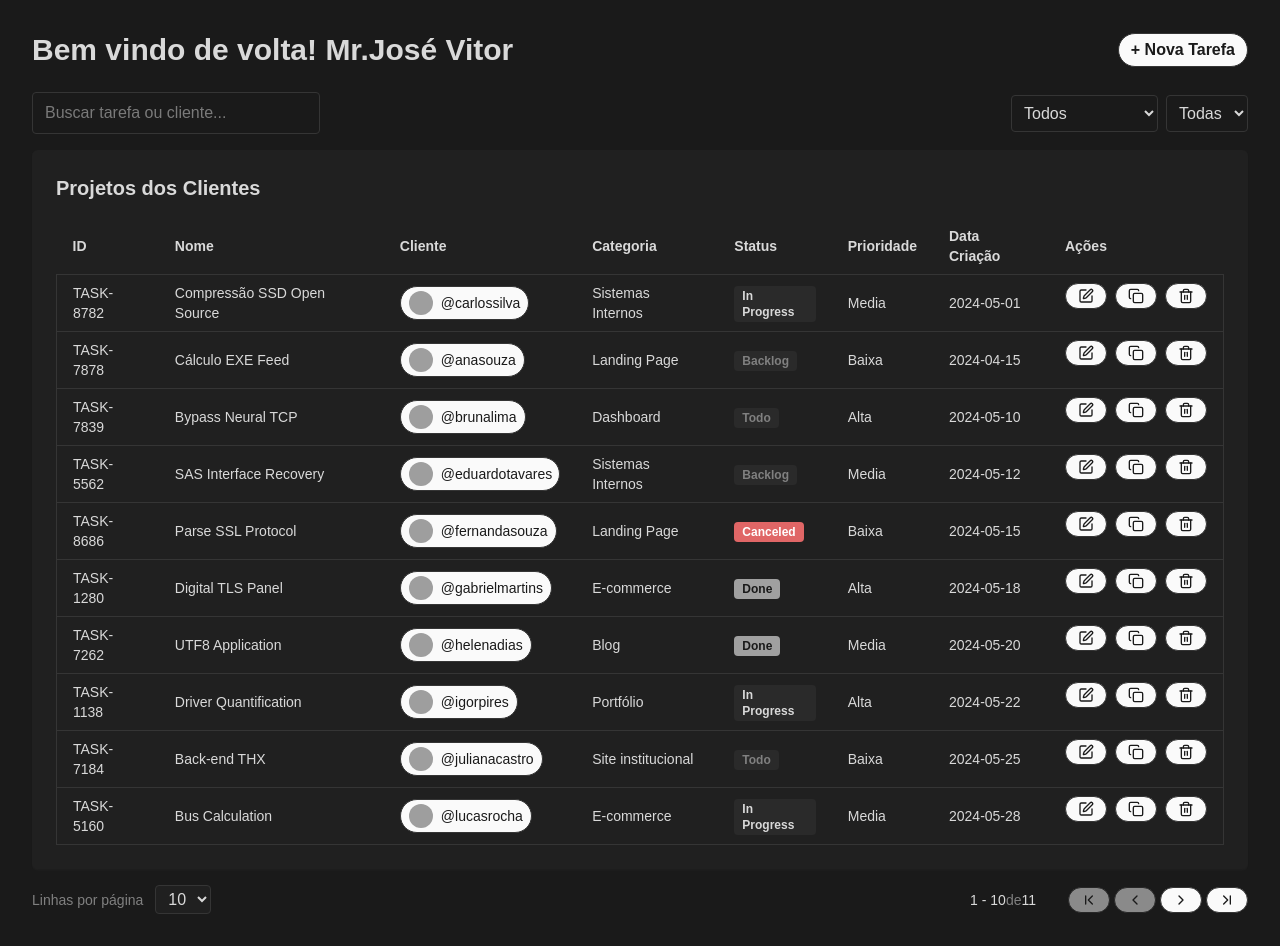
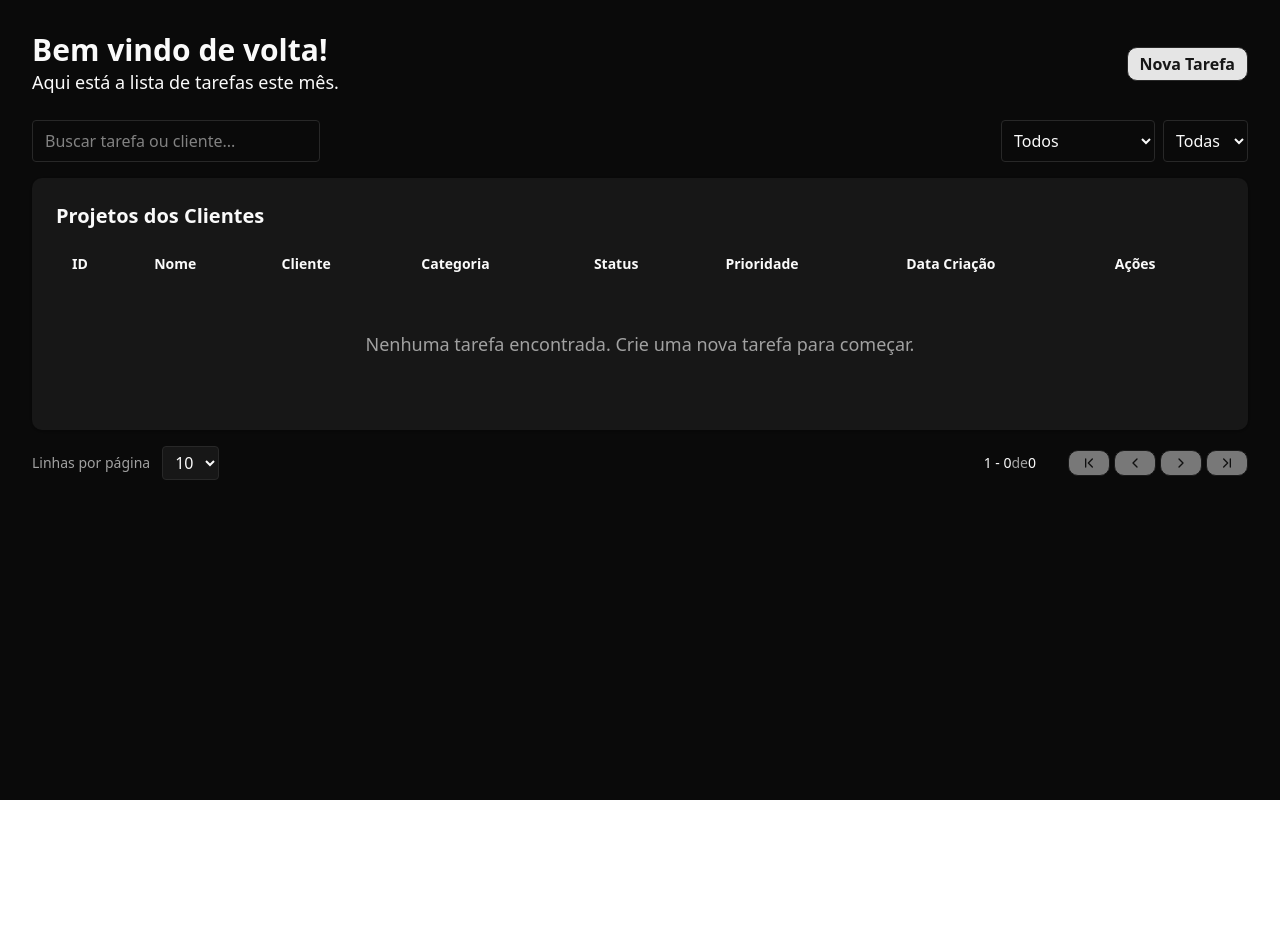
Before and after one commit to josevitor555/dashboardmcp, a React (Vite) app: page / in a window 1280 px wide. After the commit the page ends 800 px from the top, so only its background shows below. Built offline with nearby package versions, Linux system fonts and the light colour scheme; grey boxes are pictures that could not be loaded.

Commit message:
22/07/2025

```diff
--- a/package.json
+++ b/package.json
@@ -13,7 +13,9 @@
     "@tailwindcss/vite": "^4.1.11",
     "class-variance-authority": "^0.7.1",
     "clsx": "^2.1.1",
+    "framer-motion": "^12.23.6",
     "lucide-react": "^0.525.0",
+    "motion": "^12.23.6",
     "react": "^19.1.0",
     "react-dom": "^19.1.0",
     "tailwind-merge": "^3.3.1",
--- a/src/App.css
+++ b/src/App.css
@@ -36,13 +36,18 @@
 
 /* Botões customizados */
 .btn-primary {
-  background: #fafafa;
+  background: var(--primary);
   color: var(--primary-foreground);
   border: 1px solid var(--border);
-  border-radius: 25px;
+  border-radius: var(--radius);
   padding: 0.25rem 0.75rem;
   font-weight: 600;
-  transition: background 0.2s;
+  transition: background 0.2s, color 0.2s, border 0.2s;
+}
+.btn-primary:hover {
+  background: var(--primary-foreground);
+  color: var(--primary);
+  border-color: var(--primary);
 }
 
 /* Badges customizadas */
@@ -62,3 +67,7 @@
   background: var(--muted);
   color: var(--muted-foreground);
 }
+
+::-webkit-scrollbar {
+  width: 0;
+}
--- a/src/App.tsx
+++ b/src/App.tsx
@@ -2,13 +2,15 @@
 import './App.css';
 import './index.css';
 
-import { projetosMock } from './lib/projects-mock';
+// import { projetosMock } from './lib/projects-mock';
 import { Edit, Copy, Trash2 } from 'lucide-react';
+
 // Adicionar importação do Avatar
 import * as React from 'react';
 import { Badge } from './lib/Badge';
 import type { Projeto } from './lib/projects-mock';
 import { ChevronFirst, ChevronLast, ChevronLeft, ChevronRight } from "lucide-react";
+import { motion, AnimatePresence } from 'framer-motion';
 
 // Componente Avatar simplificado (mock do ShadCN)
 const Avatar = ({ src, alt, fallback }: { src?: string; alt?: string; fallback: string }) => (
@@ -18,15 +20,15 @@ const Avatar = ({ src, alt, fallback }: { src?: string; alt?: string; fallback:
     tabIndex={0}
     aria-label={`Cliente ${alt}`}
   >
-    <img
+    {/* <img
       src={src}
       alt={alt}
       className="w-6 h-6 rounded-full object-cover"
       width={24}
       height={24}
       aria-hidden="true"
-    />
-    <span className="font-medium text-sm">@{alt?.toLowerCase().replace(/ /g, '') || fallback}</span>
+    /> */}
+    <span className="font-medium text-sm">{alt?.toLowerCase().replace(/ /g, '') || fallback}</span>
   </button>
 );
 
@@ -69,11 +71,131 @@ function filterProjetos(projetos: Projeto[], search: string, status: string, pri
   });
 }
 
+const categorias = [
+  'Blog', 'E-commerce', 'Portfólio', 'Site institucional', 'Landing Page', 'Dashboard administrativo', 'Outros'
+];
+const statusDropdown = [
+  { value: 'planejamento', label: 'Planejamento' },
+  { value: 'iniciado', label: 'Iniciado' },
+  { value: 'in_progress', label: 'Em Progresso' },
+  { value: 'done', label: 'Finalizado' },
+  { value: 'paused', label: 'Pausado' },
+  { value: 'canceled', label: 'Cancelado' },
+  { value: 'revisao', label: 'Revisão' },
+];
+const prioridadesDropdown = [
+  { value: 'alta', label: 'Alta' },
+  { value: 'media', label: 'Média' },
+  { value: 'baixa', label: 'Baixa' },
+];
+
+function getToday() {
+  return new Date().toISOString().split('T')[0];
+}
+
+function ModalNovaTarefa({ open, onClose, onAdd }: { open: boolean; onClose: () => void; onAdd: (novoProjeto: any) => void }) {
+  const [form, setForm] = React.useState({
+    nome: '',
+    cliente: '',
+    descricao: '',
+    categoria: categorias[0],
+    prioridade: 'media',
+    status: 'planejamento',
+    dataCriacao: getToday(),
+    dataEntrega: '',
+    link: '',
+    notas: '',
+  });
+  function handleChange(e: React.ChangeEvent<HTMLInputElement | HTMLTextAreaElement | HTMLSelectElement>) {
+    setForm(f => ({ ...f, [e.target.name]: e.target.value }));
+  }
+  function handleSubmit(e: React.FormEvent) {
+    e.preventDefault();
+    const novoProjeto = {
+      id: `TASK-${Math.floor(Math.random() * 9000 + 1000)}`,
+      nome: form.nome,
+      cliente: form.cliente.startsWith('@') ? form.cliente : `@${form.cliente}`,
+      avatarUrl: undefined,
+      categoria: form.categoria,
+      status: form.status,
+      prioridade: form.prioridade,
+      dataCriacao: form.dataCriacao,
+      dataEntrega: form.dataEntrega,
+      descricao: form.descricao,
+      link: form.link,
+      notas: form.notas,
+    };
+    onAdd(novoProjeto);
+    onClose();
+  }
+  if (!open) return null;
+  return (
+    <div className="fixed inset-0 z-50 flex items-center justify-center bg-black/40">
+      <form onSubmit={handleSubmit} className="bg-card rounded-lg shadow-lg p-6 w-full max-w-lg flex flex-col gap-4">
+        <h3 className="text-xl font-bold mb-2">Nova Tarefa</h3>
+        <div className="flex flex-col gap-2">
+          <label className="text-sm font-medium">Nome do Projeto</label>
+          <input name="nome" required value={form.nome} onChange={handleChange} className="border border-border rounded px-3 py-2 bg-background text-foreground" placeholder="Ex: Landing Page do Zé do Táxi" />
+        </div>
+        <div className="flex flex-col gap-2">
+          <label className="text-sm font-medium">Cliente</label>
+          <input name="cliente" required value={form.cliente} onChange={handleChange} className="border border-border rounded px-3 py-2 bg-background text-foreground" placeholder="Pessoa ou empresa" />
+        </div>
+        <div className="flex flex-col gap-2">
+          <label className="text-sm font-medium">Descrição</label>
+          <textarea name="descricao" required value={form.descricao} onChange={handleChange} className="border border-border rounded px-3 py-2 bg-background text-foreground" placeholder="Breve descrição do projeto" />
+        </div>
+        <div className="flex gap-2">
+          <div className="flex flex-col gap-2 w-1/2">
+            <label className="text-sm font-medium">Categoria</label>
+            <select name="categoria" value={form.categoria} onChange={handleChange} className="border border-border rounded px-2 py-2 bg-background text-foreground">
+              {categorias.map(cat => <option key={cat} value={cat}>{cat}</option>)}
+            </select>
+          </div>
+          <div className="flex flex-col gap-2 w-1/2">
+            <label className="text-sm font-medium">Prioridade</label>
+            <select name="prioridade" value={form.prioridade} onChange={handleChange} className="border border-border rounded px-2 py-2 bg-background text-foreground">
+              {prioridadesDropdown.map(opt => <option key={opt.value} value={opt.value}>{opt.label}</option>)}
+            </select>
+          </div>
+        </div>
+        <div className="flex gap-2">
+          <div className="flex flex-col gap-2 w-1/2">
+            <label className="text-sm font-medium">Status</label>
+            <select name="status" value={form.status} onChange={handleChange} className="border border-border rounded px-2 py-2 bg-background text-foreground">
+              {statusDropdown.map(opt => <option key={opt.value} value={opt.value}>{opt.label}</option>)}
+            </select>
+          </div>
+          <div className="flex flex-col gap-2 w-1/2">
+            <label className="text-sm font-medium">Previsão de Entrega</label>
+            <input name="dataEntrega" type="date" value={form.dataEntrega} onChange={handleChange} className="border border-border rounded px-2 py-2 bg-background text-foreground" />
+          </div>
+        </div>
+        <div className="flex flex-col gap-2">
+          <label className="text-sm font-medium">Link do Projeto</label>
+          <input name="link" type="url" value={form.link} onChange={handleChange} className="border border-border rounded px-3 py-2 bg-background text-foreground" placeholder="URL do Figma, deploy, repositório..." />
+        </div>
+        <div className="flex flex-col gap-2">
+          <label className="text-sm font-medium">Observações/Notas</label>
+          <textarea name="notas" value={form.notas} onChange={handleChange} className="border border-border rounded px-3 py-2 bg-background text-foreground" placeholder="Notas ou observações extras" />
+        </div>
+        <div className="flex justify-end gap-2 mt-2">
+          <button type="button" onClick={onClose} className="btn-primary bg-muted text-foreground border border-border">Cancelar</button>
+          <button type="submit" className="btn-primary">Salvar</button>
+        </div>
+      </form>
+    </div>
+  );
+}
+
 const App = () => {
   const [search, setSearch] = React.useState('');
   const [status, setStatus] = React.useState('');
   const [prioridade, setPrioridade] = React.useState('');
-  const projetosFiltrados = filterProjetos(projetosMock, search, status, prioridade);
+  // const [projetos, setProjetos] = React.useState(projetosMock);
+  const [projetos, setProjetos] = React.useState<Projeto[]>([]);
+
+  const projetosFiltrados = filterProjetos(projetos, search, status, prioridade);
 
   // Pagination state
   const [page, setPage] = React.useState(0);
@@ -94,15 +216,24 @@ const App = () => {
     setPage(0); // Reset to first page when rows per page changes
   };
 
+  const handleDeleteProjeto = (id: string) => {
+    setProjetos((prev) => prev.filter((proj) => proj.id !== id));
+  };
+
   const startIndex = page * rowsPerPage;
   const endIndex = startIndex + rowsPerPage;
   const currentProjetos = projetosFiltrados.slice(startIndex, endIndex);
 
+  const [modalOpen, setModalOpen] = React.useState(false);
+
   return (
     <div className="app flex flex-col min-h-screen bg-background text-foreground p-8 dark">
       <div className="flex flex-col md:flex-row md:items-center md:justify-between mb-6 gap-4">
-        <h1 className='text-3xl font-bold'>Bem vindo de volta! Mr.José Vitor</h1>
-        <button className="btn-primary whitespace-nowrap">+ Nova Tarefa</button>
+        <div className='flex flex-col'>
+          <h1 className='text-3xl font-bold'>Bem vindo de volta!</h1>
+          <p className='text-lg font-semibol'>Aqui está a lista de tarefas este mês.</p>
+        </div>
+        <button className="btn-primary whitespace-nowrap" onClick={() => setModalOpen(true)}>Nova Tarefa</button>
       </div>
       <div className="flex flex-col md:flex-row md:items-center md:justify-between gap-4 mb-4">
         <input
@@ -136,7 +267,12 @@ const App = () => {
       <div className="bg-card rounded-lg shadow p-6">
         <h2 className="text-xl font-semibold mb-4">Projetos dos Clientes</h2>
         <div className="overflow-x-auto">
-          <table className="min-w-full text-sm">
+          <motion.table
+            className="min-w-full text-sm"
+            initial={{ opacity: 0, y: 20 }}
+            animate={{ opacity: 1, y: 0 }}
+            transition={{ duration: 0.4, ease: 'easeOut' }}
+          >
             <thead>
               <tr>
                 <th className="px-4 py-2 text-left">ID</th>
@@ -149,9 +285,25 @@ const App = () => {
                 <th className="px-4 py-2 text-left">Ações</th>
               </tr>
             </thead>
+            <AnimatePresence initial={false}>
               <tbody>
-              {currentProjetos.map((projeto) => (
-                <tr key={projeto.id} className="border border-border hover:bg-muted">
+                {currentProjetos.length === 0 ? (
+                  <tr>
+                    <td colSpan={8} className="text-center text-lg text-muted-foreground py-12">
+                      Nenhuma tarefa encontrada. Crie uma nova tarefa para começar.
+                    </td>
+                  </tr>
+                ) : (
+
+                  currentProjetos.map((projeto) => (
+                    <motion.tr
+                      key={projeto.id}
+                      className="border border-border hover:bg-muted"
+                      initial={{ opacity: 0, y: 10 }}
+                      animate={{ opacity: 1, y: 0 }}
+                      exit={{ opacity: 0, y: -10 }}
+                      transition={{ duration: 0.3, ease: 'easeOut' }}
+                    >
                       <td className="px-4 py-2">{projeto.id}</td>
                       <td className="px-4 py-2">{projeto.nome}</td>
                       <td className="px-4 py-2">
@@ -170,20 +322,39 @@ const App = () => {
                       <td className="px-4 py-2 capitalize">{projeto.prioridade}</td>
                       <td className="px-4 py-2">{projeto.dataCriacao}</td>
                       <td className="px-4 py-2 flex gap-2">
-                    <button className="btn-primary flex items-center gap-1 cursor-pointer" title="Editar">
+                        <motion.button
+                          whileHover={{ scale: 1.1 }}
+                          whileTap={{ scale: 0.95 }}
+                          className="btn-primary flex items-center gap-1 cursor-pointer"
+                          title="Editar"
+                        >
                           <Edit size={16} />
-                    </button>
-                    <button className="btn-primary flex items-center gap-1 cursor-pointer" title="Duplicar">
+                        </motion.button>
+                        <motion.button
+                          whileHover={{ scale: 1.1 }}
+                          whileTap={{ scale: 0.95 }}
+                          className="btn-primary flex items-center gap-1 cursor-pointer"
+                          title="Duplicar"
+                        >
                           <Copy size={16} />
-                    </button>
-                    <button className="btn-primary flex items-center gap-1 cursor-pointer" title="Excluir">
+                        </motion.button>
+                        <motion.button
+                          whileHover={{ scale: 1.1 }}
+                          whileTap={{ scale: 0.95 }}
+                          className="btn-primary flex items-center gap-1 cursor-pointer"
+                          title="Excluir"
+                          onClick={() => handleDeleteProjeto(projeto.id)}
+                        >
                           <Trash2 size={16} />
-                    </button>
+                        </motion.button>
                       </td>
-                </tr>
-              ))}
+                    </motion.tr>
+                  ))
+                )
+                }
               </tbody>
-          </table>
+            </AnimatePresence>
+          </motion.table>
         </div>
       </div>
       <div className="flex items-center justify-between gap-8 mt-4">
@@ -208,7 +379,7 @@ const App = () => {
           <span className="text-foreground">
             {page * rowsPerPage + 1} - {Math.min((page + 1) * rowsPerPage, totalRows)}
           </span>
-          {" "}de{" "}
+          {" "} de {" "}
           <span className="text-foreground">{totalRows}</span>
         </div>
         {/* Pagination buttons */}
@@ -247,6 +418,7 @@ const App = () => {
           </button>
         </div>
       </div>
+      <ModalNovaTarefa open={modalOpen} onClose={() => setModalOpen(false)} onAdd={(novoProjeto) => setProjetos(prev => [novoProjeto, ...prev])} />
     </div>
   );
 }
--- a/src/index.css
+++ b/src/index.css
@@ -4,99 +4,99 @@
 @custom-variant dark (&:is(.dark *));
 
 :root {
-  --background: oklch(0.9551 0 0);
-  --foreground: oklch(0.3211 0 0);
-  --card: oklch(0.9702 0 0);
-  --card-foreground: oklch(0.3211 0 0);
-  --popover: oklch(0.9702 0 0);
-  --popover-foreground: oklch(0.3211 0 0);
-  --primary: oklch(0.4891 0 0);
-  --primary-foreground: oklch(1.0000 0 0);
-  --secondary: oklch(0.9067 0 0);
-  --secondary-foreground: oklch(0.3211 0 0);
-  --muted: oklch(0.8853 0 0);
-  --muted-foreground: oklch(0.5103 0 0);
-  --accent: oklch(0.8078 0 0);
-  --accent-foreground: oklch(0.3211 0 0);
-  --destructive: oklch(0.5594 0.1900 25.8625);
-  --destructive-foreground: oklch(1.0000 0 0);
-  --border: oklch(0.8576 0 0);
-  --input: oklch(0.9067 0 0);
-  --ring: oklch(0.4891 0 0);
-  --chart-1: oklch(0.4891 0 0);
-  --chart-2: oklch(0.4863 0.0361 196.0278);
-  --chart-3: oklch(0.6534 0 0);
-  --chart-4: oklch(0.7316 0 0);
-  --chart-5: oklch(0.8078 0 0);
-  --sidebar: oklch(0.9370 0 0);
-  --sidebar-foreground: oklch(0.3211 0 0);
-  --sidebar-primary: oklch(0.4891 0 0);
-  --sidebar-primary-foreground: oklch(1.0000 0 0);
-  --sidebar-accent: oklch(0.8078 0 0);
-  --sidebar-accent-foreground: oklch(0.3211 0 0);
-  --sidebar-border: oklch(0.8576 0 0);
-  --sidebar-ring: oklch(0.4891 0 0);
-  --font-sans: Montserrat, sans-serif;
-  --font-serif: Georgia, serif;
-  --font-mono: Fira Code, monospace;
-  --radius: 0.35rem;
-  --shadow-2xs: 0px 2px 0px 0px hsl(0 0% 20% / 0.07);
-  --shadow-xs: 0px 2px 0px 0px hsl(0 0% 20% / 0.07);
-  --shadow-sm: 0px 2px 0px 0px hsl(0 0% 20% / 0.15), 0px 1px 2px -1px hsl(0 0% 20% / 0.15);
-  --shadow: 0px 2px 0px 0px hsl(0 0% 20% / 0.15), 0px 1px 2px -1px hsl(0 0% 20% / 0.15);
-  --shadow-md: 0px 2px 0px 0px hsl(0 0% 20% / 0.15), 0px 2px 4px -1px hsl(0 0% 20% / 0.15);
-  --shadow-lg: 0px 2px 0px 0px hsl(0 0% 20% / 0.15), 0px 4px 6px -1px hsl(0 0% 20% / 0.15);
-  --shadow-xl: 0px 2px 0px 0px hsl(0 0% 20% / 0.15), 0px 8px 10px -1px hsl(0 0% 20% / 0.15);
-  --shadow-2xl: 0px 2px 0px 0px hsl(0 0% 20% / 0.38);
+  --background: oklch(1 0 0);
+  --foreground: oklch(0.1450 0 0);
+  --card: oklch(1 0 0);
+  --card-foreground: oklch(0.1450 0 0);
+  --popover: oklch(1 0 0);
+  --popover-foreground: oklch(0.1450 0 0);
+  --primary: oklch(0.2050 0 0);
+  --primary-foreground: oklch(0.9850 0 0);
+  --secondary: oklch(0.9700 0 0);
+  --secondary-foreground: oklch(0.2050 0 0);
+  --muted: oklch(0.9700 0 0);
+  --muted-foreground: oklch(0.5560 0 0);
+  --accent: oklch(0.9700 0 0);
+  --accent-foreground: oklch(0.2050 0 0);
+  --destructive: oklch(0.5770 0.2450 27.3250);
+  --destructive-foreground: oklch(1 0 0);
+  --border: oklch(0.9220 0 0);
+  --input: oklch(0.9220 0 0);
+  --ring: oklch(0.7080 0 0);
+  --chart-1: oklch(0.8100 0.1000 252);
+  --chart-2: oklch(0.6200 0.1900 260);
+  --chart-3: oklch(0.5500 0.2200 263);
+  --chart-4: oklch(0.4900 0.2200 264);
+  --chart-5: oklch(0.4200 0.1800 266);
+  --sidebar: oklch(0.9850 0 0);
+  --sidebar-foreground: oklch(0.1450 0 0);
+  --sidebar-primary: oklch(0.2050 0 0);
+  --sidebar-primary-foreground: oklch(0.9850 0 0);
+  --sidebar-accent: oklch(0.9700 0 0);
+  --sidebar-accent-foreground: oklch(0.2050 0 0);
+  --sidebar-border: oklch(0.9220 0 0);
+  --sidebar-ring: oklch(0.7080 0 0);
+  --font-sans: ui-sans-serif, system-ui, -apple-system, BlinkMacSystemFont, 'Segoe UI', Roboto, 'Helvetica Neue', Arial, 'Noto Sans', sans-serif, 'Apple Color Emoji', 'Segoe UI Emoji', 'Segoe UI Symbol', 'Noto Color Emoji';
+  --font-serif: ui-serif, Georgia, Cambria, "Times New Roman", Times, serif;
+  --font-mono: ui-monospace, SFMono-Regular, Menlo, Monaco, Consolas, "Liberation Mono", "Courier New", monospace;
+  --radius: 0.625rem;
+  --shadow-2xs: 0 1px 3px 0px hsl(0 0% 0% / 0.05);
+  --shadow-xs: 0 1px 3px 0px hsl(0 0% 0% / 0.05);
+  --shadow-sm: 0 1px 3px 0px hsl(0 0% 0% / 0.10), 0 1px 2px -1px hsl(0 0% 0% / 0.10);
+  --shadow: 0 1px 3px 0px hsl(0 0% 0% / 0.10), 0 1px 2px -1px hsl(0 0% 0% / 0.10);
+  --shadow-md: 0 1px 3px 0px hsl(0 0% 0% / 0.10), 0 2px 4px -1px hsl(0 0% 0% / 0.10);
+  --shadow-lg: 0 1px 3px 0px hsl(0 0% 0% / 0.10), 0 4px 6px -1px hsl(0 0% 0% / 0.10);
+  --shadow-xl: 0 1px 3px 0px hsl(0 0% 0% / 0.10), 0 8px 10px -1px hsl(0 0% 0% / 0.10);
+  --shadow-2xl: 0 1px 3px 0px hsl(0 0% 0% / 0.25);
   --tracking-normal: 0em;
   --spacing: 0.25rem;
 }
 
 .dark {
-  --background: oklch(0.2178 0 0);
-  --foreground: oklch(0.8853 0 0);
-  --card: oklch(0.2435 0 0);
-  --card-foreground: oklch(0.8853 0 0);
-  --popover: oklch(0.2435 0 0);
-  --popover-foreground: oklch(0.8853 0 0);
-  --primary: oklch(0.7058 0 0);
-  --primary-foreground: oklch(0.2178 0 0);
-  --secondary: oklch(0.3092 0 0);
-  --secondary-foreground: oklch(0.8853 0 0);
-  --muted: oklch(0.2850 0 0);
-  --muted-foreground: oklch(0.5999 0 0);
-  --accent: oklch(0.3715 0 0);
-  --accent-foreground: oklch(0.8853 0 0);
-  --destructive: oklch(0.6591 0.1530 22.1703);
-  --destructive-foreground: oklch(1.0000 0 0);
-  --border: oklch(0.3290 0 0);
-  --input: oklch(0.3092 0 0);
-  --ring: oklch(0.7058 0 0);
-  --chart-1: oklch(0.7058 0 0);
-  --chart-2: oklch(0.6714 0.0339 206.3482);
-  --chart-3: oklch(0.5452 0 0);
-  --chart-4: oklch(0.4604 0 0);
-  --chart-5: oklch(0.3715 0 0);
-  --sidebar: oklch(0.2393 0 0);
-  --sidebar-foreground: oklch(0.8853 0 0);
-  --sidebar-primary: oklch(0.7058 0 0);
-  --sidebar-primary-foreground: oklch(0.2178 0 0);
-  --sidebar-accent: oklch(0.3715 0 0);
-  --sidebar-accent-foreground: oklch(0.8853 0 0);
-  --sidebar-border: oklch(0.3290 0 0);
-  --sidebar-ring: oklch(0.7058 0 0);
-  --font-sans: Inter, sans-serif;
-  --font-serif: Georgia, serif;
-  --font-mono: Fira Code, monospace;
-  --radius: 0.35rem;
-  --shadow-2xs: 0px 2px 0px 0px hsl(0 0% 20% / 0.07);
-  --shadow-xs: 0px 2px 0px 0px hsl(0 0% 20% / 0.07);
-  --shadow-sm: 0px 2px 0px 0px hsl(0 0% 20% / 0.15), 0px 1px 2px -1px hsl(0 0% 20% / 0.15);
-  --shadow: 0px 2px 0px 0px hsl(0 0% 20% / 0.15), 0px 1px 2px -1px hsl(0 0% 20% / 0.15);
-  --shadow-md: 0px 2px 0px 0px hsl(0 0% 20% / 0.15), 0px 2px 4px -1px hsl(0 0% 20% / 0.15);
-  --shadow-lg: 0px 2px 0px 0px hsl(0 0% 20% / 0.15), 0px 4px 6px -1px hsl(0 0% 20% / 0.15);
-  --shadow-xl: 0px 2px 0px 0px hsl(0 0% 20% / 0.15), 0px 8px 10px -1px hsl(0 0% 20% / 0.15);
-  --shadow-2xl: 0px 2px 0px 0px hsl(0 0% 20% / 0.38);
+  --background: oklch(0.1450 0 0);
+  --foreground: oklch(0.9850 0 0);
+  --card: oklch(0.2050 0 0);
+  --card-foreground: oklch(0.9850 0 0);
+  --popover: oklch(0.2690 0 0);
+  --popover-foreground: oklch(0.9850 0 0);
+  --primary: oklch(0.9220 0 0);
+  --primary-foreground: oklch(0.2050 0 0);
+  --secondary: oklch(0.2690 0 0);
+  --secondary-foreground: oklch(0.9850 0 0);
+  --muted: oklch(0.2690 0 0);
+  --muted-foreground: oklch(0.7080 0 0);
+  --accent: oklch(0.3710 0 0);
+  --accent-foreground: oklch(0.9850 0 0);
+  --destructive: oklch(0.7040 0.1910 22.2160);
+  --destructive-foreground: oklch(0.9850 0 0);
+  --border: oklch(0.2750 0 0);
+  --input: oklch(0.3250 0 0);
+  --ring: oklch(0.5560 0 0);
+  --chart-1: oklch(0.8100 0.1000 252);
+  --chart-2: oklch(0.6200 0.1900 260);
+  --chart-3: oklch(0.5500 0.2200 263);
+  --chart-4: oklch(0.4900 0.2200 264);
+  --chart-5: oklch(0.4200 0.1800 266);
+  --sidebar: oklch(0.2050 0 0);
+  --sidebar-foreground: oklch(0.9850 0 0);
+  --sidebar-primary: oklch(0.4880 0.2430 264.3760);
+  --sidebar-primary-foreground: oklch(0.9850 0 0);
+  --sidebar-accent: oklch(0.2690 0 0);
+  --sidebar-accent-foreground: oklch(0.9850 0 0);
+  --sidebar-border: oklch(0.2750 0 0);
+  --sidebar-ring: oklch(0.4390 0 0);
+  --font-sans: ui-sans-serif, system-ui, -apple-system, BlinkMacSystemFont, 'Segoe UI', Roboto, 'Helvetica Neue', Arial, 'Noto Sans', sans-serif, 'Apple Color Emoji', 'Segoe UI Emoji', 'Segoe UI Symbol', 'Noto Color Emoji';
+  --font-serif: ui-serif, Georgia, Cambria, "Times New Roman", Times, serif;
+  --font-mono: ui-monospace, SFMono-Regular, Menlo, Monaco, Consolas, "Liberation Mono", "Courier New", monospace;
+  --radius: 0.625rem;
+  --shadow-2xs: 0 1px 3px 0px hsl(0 0% 0% / 0.05);
+  --shadow-xs: 0 1px 3px 0px hsl(0 0% 0% / 0.05);
+  --shadow-sm: 0 1px 3px 0px hsl(0 0% 0% / 0.10), 0 1px 2px -1px hsl(0 0% 0% / 0.10);
+  --shadow: 0 1px 3px 0px hsl(0 0% 0% / 0.10), 0 1px 2px -1px hsl(0 0% 0% / 0.10);
+  --shadow-md: 0 1px 3px 0px hsl(0 0% 0% / 0.10), 0 2px 4px -1px hsl(0 0% 0% / 0.10);
+  --shadow-lg: 0 1px 3px 0px hsl(0 0% 0% / 0.10), 0 4px 6px -1px hsl(0 0% 0% / 0.10);
+  --shadow-xl: 0 1px 3px 0px hsl(0 0% 0% / 0.10), 0 8px 10px -1px hsl(0 0% 0% / 0.10);
+  --shadow-2xl: 0 1px 3px 0px hsl(0 0% 0% / 0.25);
 }
 
 @theme inline {
```
Also changed, not shown: 1 other file (tests, documents, lock files or other folders). Lines whose indentation alone changed are shown as unchanged.
